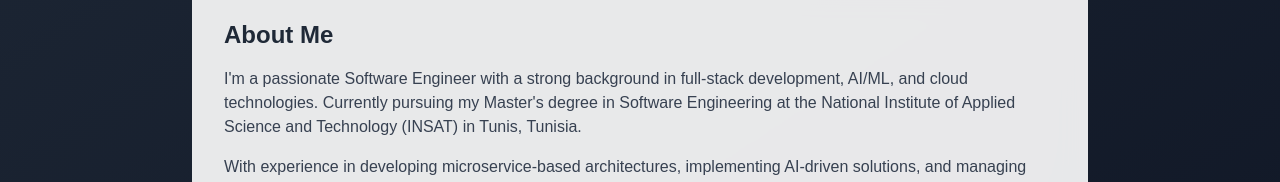
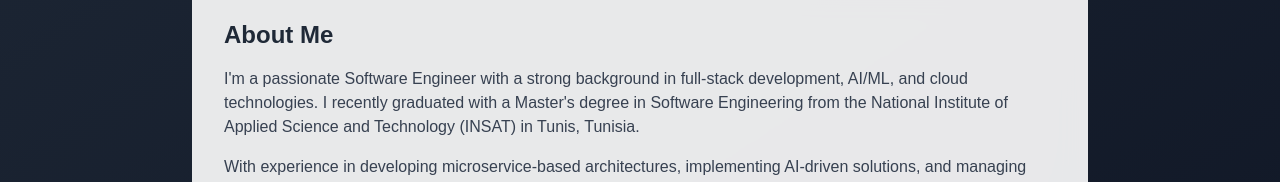
Before and after one commit to omarjabloun-hub/Portfolio, a Next.js app: page / in a window 1280 px wide. Shown: the part 557-739 px from the top of the page. Built offline with nearby package versions, Linux system fonts and the light colour scheme; no server answers.

Commit message:
update the Hero

```diff
--- a/app/components/Hero.tsx
+++ b/app/components/Hero.tsx
@@ -60,7 +60,7 @@ export default function Hero() {
             <h2 className="text-2xl font-bold mb-4 text-gray-800">About Me</h2>
             <p className="text-gray-700 mb-4">
               I'm a passionate Software Engineer with a strong background in full-stack development, AI/ML, and cloud
-              technologies. Currently pursuing my Master's degree in Software Engineering at the National Institute of
+              technologies. I recently graduated with a Master's degree in Software Engineering from the National Institute of
               Applied Science and Technology (INSAT) in Tunis, Tunisia.
             </p>
             <p className="text-gray-700">
```
